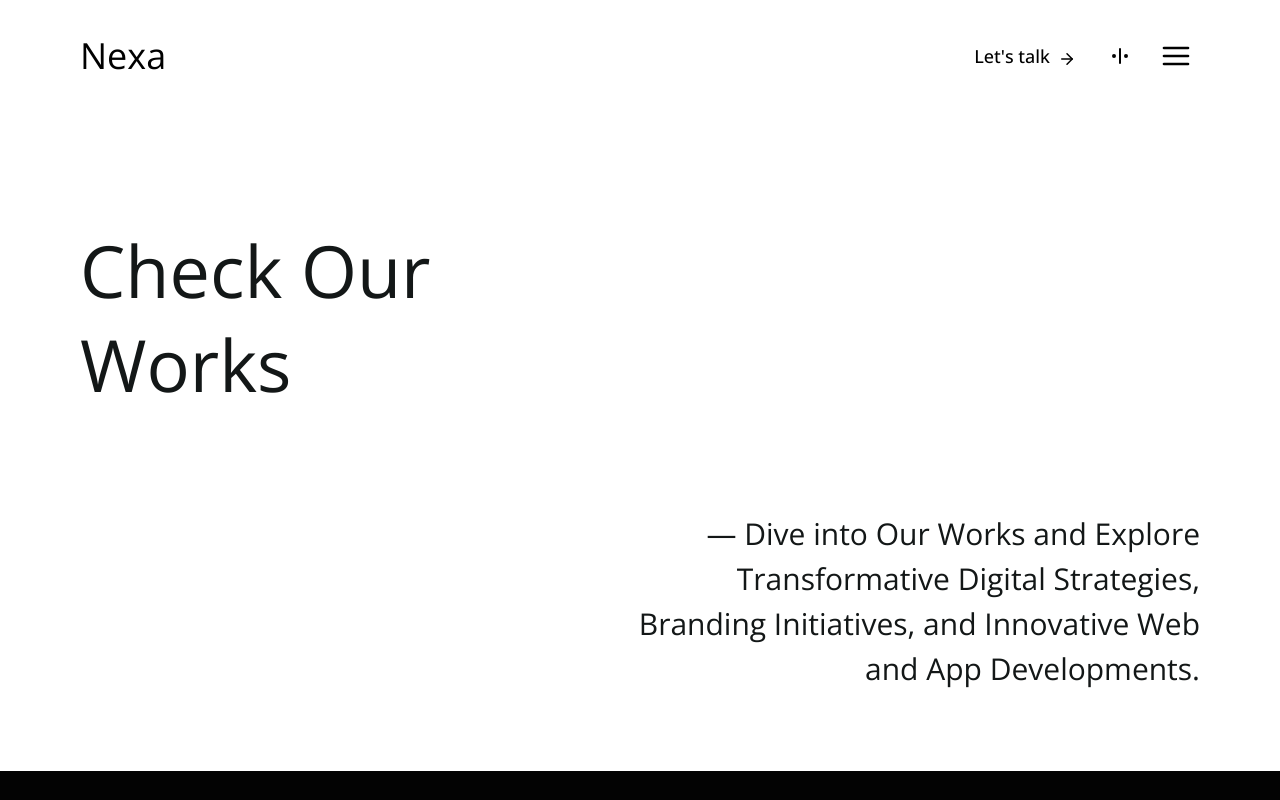
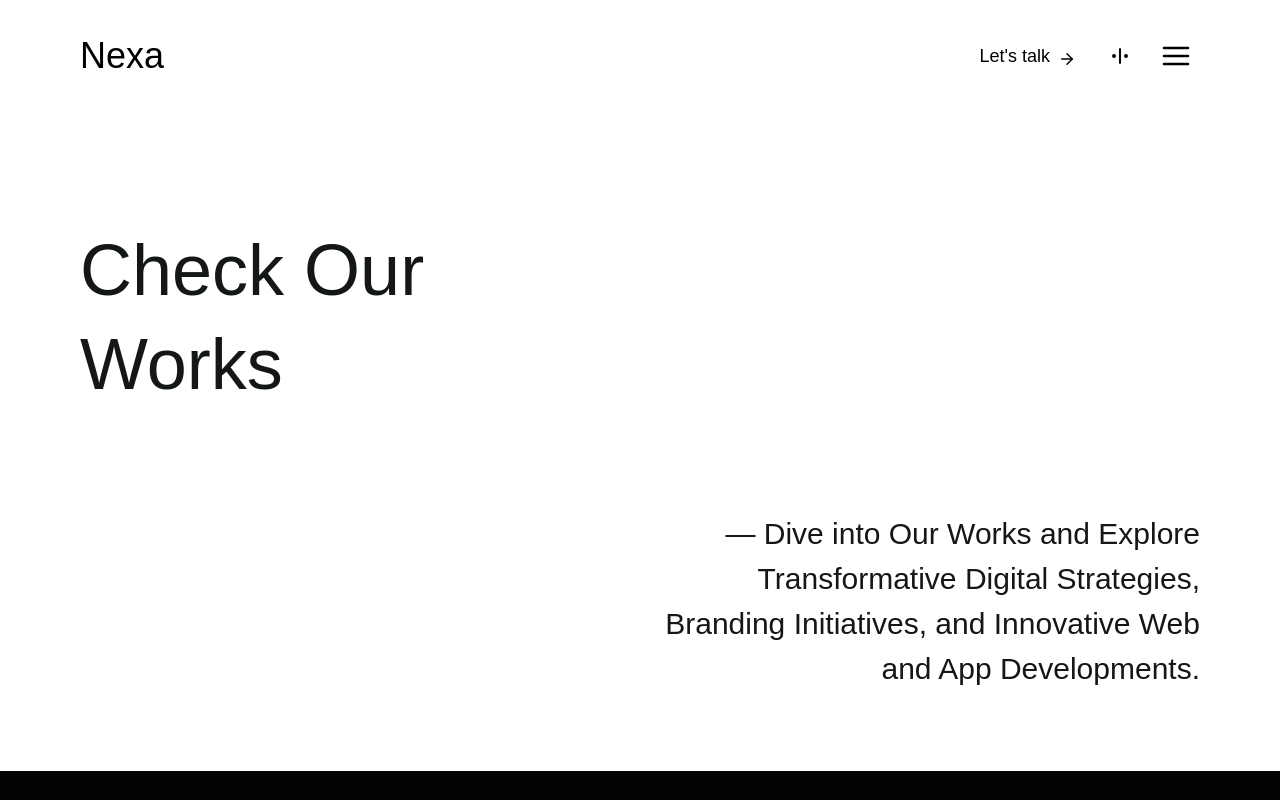
Before and after one commit to JihadZaidan/nexa-complete-verse, a Next.js app: page /work-two in a window 1280 px wide. Shown: the top 800 px of the page. Built offline with nearby package versions, Linux system fonts and the light colour scheme.

Commit message:
hidden and repair font

```diff
--- a/src/app/layout.tsx
+++ b/src/app/layout.tsx
@@ -1,15 +1,9 @@
 'use client'
-import { Open_Sans } from "next/font/google"
 import "./globals.css";
 import { usePathname } from "next/navigation";
 import React from "react";
 import Navbar from "@/components/layout/Navbar";
 import Footer from "@/components/layout/Footer";
-
-
-const sans = Open_Sans({
-  subsets: ["latin"],
-});
 
 export default function Layout({
   children,
@@ -20,7 +14,7 @@ export default function Layout({
   const isHomePage = pathname === "/";
   return (
     <html lang="en">
-      <body className={sans.className}>
+      <body>
         <main className="w-full min-h-screen">
           {isHomePage && (
             <div className="relative w-full h-full">
@@ -36,4 +30,5 @@ export default function Layout({
       </body>
     </html>
   )
+
 }
```
